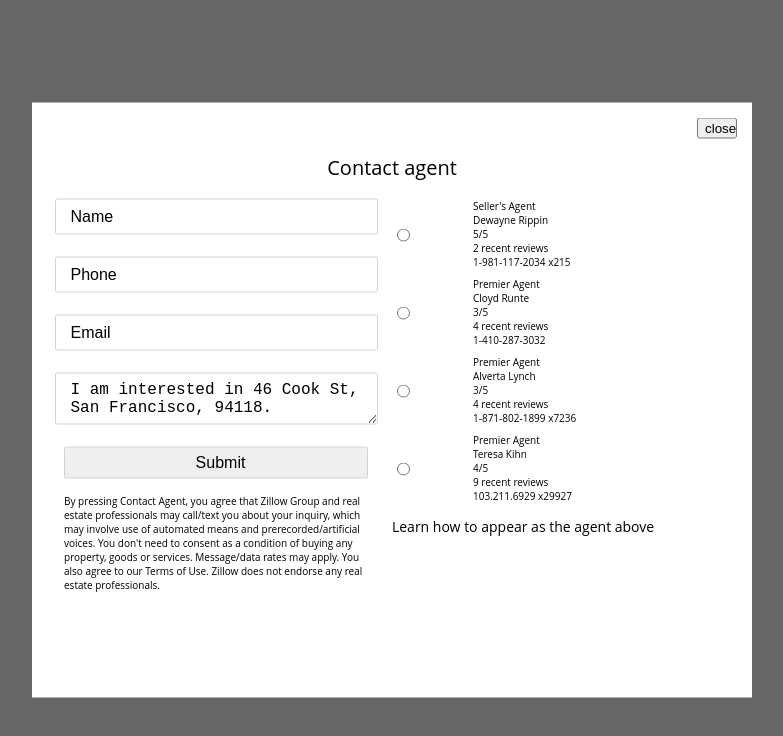
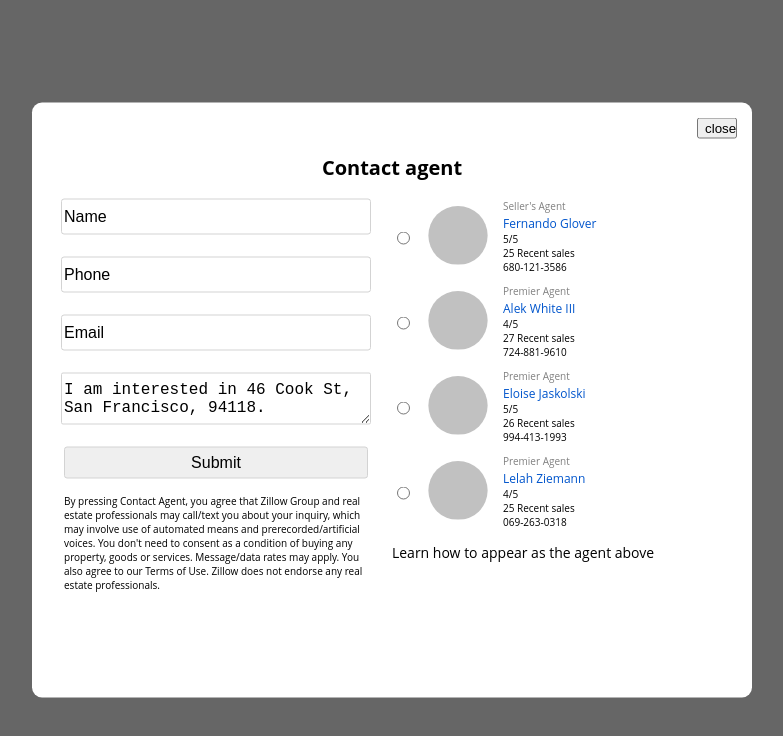
Before and after one commit to Bungal-ow/Contacts, a React app: page / in a window 1280 px wide. Both pictures are taken after a click on the button "Contact agent". Shown: the top 736 px of the page, without its empty margins (248-1031 px from the left). Built offline with nearby package versions, Linux system fonts and the light colour scheme; the HTML template or start-up script is replaced by a standard one.

Commit message:
Finalize agents component, style signin + share modal

```diff
--- a/client/src/components/Agent.jsx
+++ b/client/src/components/Agent.jsx
@@ -1,6 +1,8 @@
+/* eslint-disable jsx-a11y/label-has-associated-control */
 /* eslint-disable react/self-closing-comp */
 /* eslint-disable react/prop-types */
 import React, { Component } from 'react';
+import img from '../assets/placeholder.jpg';
 
 class Agent extends Component {
   constructor(props) {
@@ -17,15 +19,14 @@ class Agent extends Component {
       <span className="agent">
         <input type="radio" id={agent.id} />
         <label htmlFor={agent.id}>
-          {agent.title}
-          <br></br>
-          {agent.name}
-          <br></br>
-          {`${agent.rating}/5`}
-          <br></br>
-          {`${agent.numSales} recent reviews`}
-          <br></br>
-          {agent.phoneNum}
+          <span id="avatar"><img src={img} alt="avatar"></img></span>
+        </label>
+        <label htmlFor={agent.id}>
+          <div className="agent-title">{agent.title}</div>
+          <div className="agent-name">{agent.name}</div>
+          <div>{`${agent.rating}/5`}</div>
+          <div>{`${agent.numSales} Recent sales`}</div>
+          <div>{agent.phoneNum}</div>
         </label>
       </span>
     );
--- a/client/src/components/Contact.jsx
+++ b/client/src/components/Contact.jsx
@@ -48,10 +48,10 @@ class Contact extends Component {
 
     return (
       <div className="contact">
-        <div className="contact-header">
+        <div className="modal-header">
           Contact agent
         </div>
-        <div className="contact-body">
+        <div className="modal-body">
           <div className="form">
             <ContactForm
               handleSubmit={this.handleSubmit}
--- a/client/src/components/IconButton.jsx
+++ b/client/src/components/IconButton.jsx
@@ -4,10 +4,10 @@
 import React from 'react';
 
 const IconButton = ({ icon, text, handleClick }) => (
-  <div onClick={handleClick}>
+  <button type="button" onClick={handleClick}>
     <img src={icon} alt="" height="15" />
     {`  ${text}`}
-  </div>
+  </button>
 );
 
 export default IconButton;
--- a/client/src/components/Modal.jsx
+++ b/client/src/components/Modal.jsx
@@ -7,11 +7,14 @@ import TourBooking from './TourBooking';
 
 const Modal = ({ handleClose, type, property }) => {
   let body;
+  let modalModifier;
 
   if (type === 'signin') {
     body = <Signin />;
+    modalModifier = 'signin';
   } else if (type === 'share') {
     body = <Share />;
+    modalModifier = 'share';
   } else if (type === 'contact') {
     body = <Contact property={property} />;
   } else if (type === 'tour') {
@@ -20,7 +23,7 @@ const Modal = ({ handleClose, type, property }) => {
 
   return (
     <div className="modal display-block">
-      <section className="modal modal-main">
+      <section className={`modal modal-main ${modalModifier}`}>
         <button type="button" onClick={handleClose}>close</button>
         {body}
       </section>
--- a/client/src/components/Share.jsx
+++ b/client/src/components/Share.jsx
@@ -29,12 +29,12 @@ class Share extends Component {
     const { recipientEmail, userEmail, userMessage } = this.state;
     return (
       <div>
-        <div className="header">
+        <div className="share-header">
           Email this home
         </div>
-        <div className="body">
-          <div className="form">
-            <form onSubmit={this.handleSubmit}>
+        <div className="share-body">
+          <div className="share-forms">
+            <form className="share-form" onSubmit={this.handleSubmit}>
               <label htmlFor="recipientEmail">
                 Recipient&apos;s email
                 <input
@@ -57,7 +57,8 @@ class Share extends Component {
                 />
               </label>
               <br></br>
-              <label htmlFor="userMessage">
+              {/* LABEL SHOULD NOT BE PARENT */}
+              <label id="anomoly" htmlFor="userMessage">
                 Include message (optional)
                 <br></br>
                 <textarea
@@ -68,7 +69,7 @@ class Share extends Component {
                 />
               </label>
               <br></br>
-              <input type="submit" value="Submit" />
+              <input className="share-submit" type="submit" value="Send email" />
             </form>
           </div>
         </div>
--- a/client/src/components/Signin.jsx
+++ b/client/src/components/Signin.jsx
@@ -5,7 +5,7 @@ class Signin extends Component {
   constructor(props) {
     super(props);
     this.state = {
-      value: '',
+      value: '  Enter email',
     };
     this.handleChange = this.handleChange.bind(this);
     this.handleSubmit = this.handleSubmit.bind(this);
@@ -24,22 +24,22 @@ class Signin extends Component {
   render() {
     const { value } = this.state;
     return (
-      <div>
-        <div className="header">
+      <div className="signin">
+        <div className="signin-header">
           Sign in or register to save this home
         </div>
-        <div className="body">
-          <div className="form">
+        <div className="signin-body">
+          <div className="signin-form">
             <form onSubmit={this.handleSubmit}>
-              <input type="email" value={value} onChange={this.handleChange} />
-              <input type="submit" value="Submit" />
-              <p>By submitting, I accept...</p>
+              <input type="email" defaultValue={value} onChange={this.handleChange} />
+              <input className="submitButton" type="submit" value="Submit" />
+              <p className="signin-legal">By submitting, I accept...</p>
             </form>
           </div>
           <div>
-            <button type="button">apple</button>
-            <button type="button">facebook</button>
-            <button type="button">google</button>
+            <button type="button">Connect with Apple</button>
+            <button type="button">Connect with Facebook</button>
+            <button type="button">Connect with Google</button>
           </div>
         </div>
       </div>
--- a/client/src/index.jsx
+++ b/client/src/index.jsx
@@ -13,36 +13,40 @@ const summary = {
   estPayment: 12780,
   contact: [
     {
-      _id: '5e6bdede3285240a2bdbb7cb',
-      name: 'Dewayne Rippin',
+      _id: '5e76d01d6242dc4433df125e',
+      name: 'Fernando Glover',
       title: "Seller's Agent",
       rating: 5,
-      numSales: 2,
-      phoneNum: '1-981-117-2034 x215',
+      numSales: 25,
+      phoneNum: '680-121-3586',
+      email: 'Corine_Greenfelder@gmail.com',
     },
     {
-      _id: '5e6bdede3285240a2bdbb7cc',
-      name: 'Cloyd Runte',
+      _id: '5e76d01d6242dc4433df125f',
+      name: 'Alek White III',
       title: 'Premier Agent',
-      rating: 3,
-      numSales: 4,
-      phoneNum: '1-410-287-3032',
+      rating: 4,
+      numSales: 27,
+      phoneNum: '724-881-9610',
+      email: 'Dereck.Will72@hotmail.com',
     },
     {
-      _id: '5e6bdede3285240a2bdbb7cd',
-      name: 'Alverta Lynch',
+      _id: '5e76d01d6242dc4433df1260',
+      name: 'Eloise Jaskolski',
       title: 'Premier Agent',
-      rating: 3,
-      numSales: 4,
-      phoneNum: '1-871-802-1899 x7236',
+      rating: 5,
+      numSales: 26,
+      phoneNum: '994-413-1993',
+      email: 'Dameon.Howell13@hotmail.com',
     },
     {
-      _id: '5e6bdede3285240a2bdbb7ce',
-      name: 'Teresa Kihn',
+      _id: '5e76d01d6242dc4433df1261',
+      name: 'Lelah Ziemann',
       title: 'Premier Agent',
       rating: 4,
-      numSales: 9,
-      phoneNum: '103.211.6929 x29927',
+      numSales: 25,
+      phoneNum: '069-263-0318',
+      email: 'Jazmin_Pagac64@hotmail.com',
     },
   ],
 };
--- a/client/src/styles/Modal.css
+++ b/client/src/styles/Modal.css
@@ -15,14 +15,21 @@
   justify-content: flex-end;
 }
 
-.header div {
+.header button {
+  background-color: white;
+  border-style: none;
   color: #0055cc;
   margin-left: 10px;
   font-size: 15px;
-  font-weight: bold;
+  font-weight: 500;
+}
+
+.header button:hover {
+  border-color: #0055cc;
 }
 
 #logo {
+  font-weight: bolder;
   color: #0055cc;
   font-size: 26px;
   position: relative;
@@ -79,6 +86,7 @@
 }
 
 .modal-main {
+  border-radius: 10px;
   position:fixed;
   background: white;
   width: 720px;
@@ -103,11 +111,124 @@ section button {
   margin: 15px 15px 15px 15px;
 }
 
-.contact-header {
+.signin {
+  width: 446px;
+  height: 447px;
+  border-radius: 0px;
+}
+
+.signin-header {
+  text-align: center;
+  font-family: 'Times New Roman', Times, serif;
+  font-size: 24px;
+  font-weight: 600;
+}
+
+.signin-body {
+  width: 100%;
+}
+
+.signin-body button {
+  border-radius: 5px;
+  margin-left: 20px;
+  width: 406px;
+  height: 40px;
+  margin-top: 5px;
+}
+
+.signin-form {
+  margin: 20px;
+}
+
+.signin-form input {
+  margin-bottom: 10px;
+}
+
+.submitButton {
+  width: 100%;
+  height: 40px;
+  border-radius: 5px;
+  background-color: #0055cc;
+  color: white;
+  font-size: 13px;
+  margin-left: 5px;
+  margin-right: 5px;
+}
+
+.submitButton:hover {
+  background-color: white;
+  color: #0055cc;
+}
+
+.signin-legal {
+  text-align: center;
+  padding-top: 5px;
+  font-size: 10px;
+  width: 100%;
+}
+
+.share {
+  width: 403px;
+  height: 480px;
+}
+
+.share-header {
+  margin-left: 16px;
+  font-weight: bold;
+  font-size: 20px;
+}
+
+.share-form label {
+  margin-left: 18px;
+}
+
+.share-submit {
+  width: 363px;
+  height: 40px;
+  border-radius: 5px;
+  background-color: #0055cc;
+  color: white;
+  font-size: 13px;
+  margin-left: 5px;
+  margin-right: 5px;
+}
+
+.share-submit:hover {
+  background-color: white;
+  color: #0055cc;
+}
+
+#recipientEmail {
+  width: 364px;
+}
+
+#userEmail {
+  width: 363px;
+}
+
+#anomoly {
+  margin-left: -2px;
+}
+
+#userMessage {
+  width: 360px;
+  border-style: solid;
+  border-width: 1px;
+  border-color: lightgray;
+  border-radius: 2px;
+  font-size: 16px;
+  font-weight: lighter;
+  padding-top: 7px;
+  padding-bottom: 7px;
+  /* margin-left: -15px; */
+}
+
+.modal-header {
+  font-weight: bold;
   text-align: center;
   font-size: 20px;
 }
-.contact-body {
+.modal-body {
   display: flex;
   flex-wrap: wrap;
   padding: 8px 32px 0px 32px;
@@ -130,11 +251,12 @@ form input {
   border-style: solid;
   border-width: 1px;
   border-color: lightgray;
-  border-radius: 2px;
+  border-radius: 3px;
   font-size: 16px;
+  font-weight: lighter;
   width: 100%;
   height: 32px;
-  padding-left: 15px;
+  /* padding-left: 15px; */
   /* padding: 7px 15px 7px 0px; */
 }
 
@@ -144,10 +266,11 @@ textarea {
   border-color: lightgray;
   border-radius: 2px;
   font-size: 16px;
+  font-weight: lighter;
   width: 100%;
   padding-top: 7px;
   padding-bottom: 7px;
-  padding-left: 15px;
+  /* padding-left: 15px; */
   /* padding: 7px 15px 7px 15px; */
 }
 
@@ -171,13 +294,31 @@ form p {
   /* flex-wrap: wrap; */
   /* flex-direction: row; */
   font-size: 10px;
-  margin-bottom: 8px;
+  margin-bottom: 10px;
 }
 
 .agent label {
-  margin-left: 60px;
+  margin-left: 15px;
+}
+
+.agent-title {
+  color: gray;
+  margin-bottom: 2px;
+}
+
+.agent-name {
+  font-size: 12px;
+  color: #0055cc;
+}
+
+.agent-name:hover {
+  text-decoration: underline;
 }
 
 .form {
   width: 50%;
 }
+
+#avatar {
+   clip-path: circle(68% at 30px -18px);
+}
--- a/database/seed.js
+++ b/database/seed.js
@@ -18,7 +18,7 @@ const seedAgents = (quantity, title) => {
       title,
       rating: generateRandomNum(3, 5),
       numSales: generateRandomNum(0, 30),
-      phoneNum: faker.phone.phoneNumber(),
+      phoneNum: faker.phone.phoneNumberFormat(0),
       email: faker.internet.email(),
     }));
   }
--- a/package.json
+++ b/package.json
@@ -45,6 +45,7 @@
     "scss-loader": "0.0.1",
     "style-loader": "^1.1.3",
     "svg-url-loader": "^5.0.0",
+    "url-loader": "^4.0.0",
     "webpack": "^4.42.0",
     "webpack-cli": "^3.3.11",
     "webpack-dev-server": "^3.10.3",
--- a/webpack.config.js
+++ b/webpack.config.js
@@ -14,10 +14,17 @@ module.exports = {
           },
         },
       },
-      // {
-      //   test: /\.svg$/,
-      //   use: ['@svgr/webpack'],
-      // },
+      {
+        test: /\.(png|jpg|gif)$/i,
+        use: [
+          {
+            loader: 'url-loader',
+            options: {
+              limit: 8192,
+            },
+          },
+        ],
+      },
       {
         test: /\.svg$/,
         use: [
```
Also changed, not shown: client/src/assets/placeholder.jpg (added), 1 other file (tests, documents, lock files or other folders).
